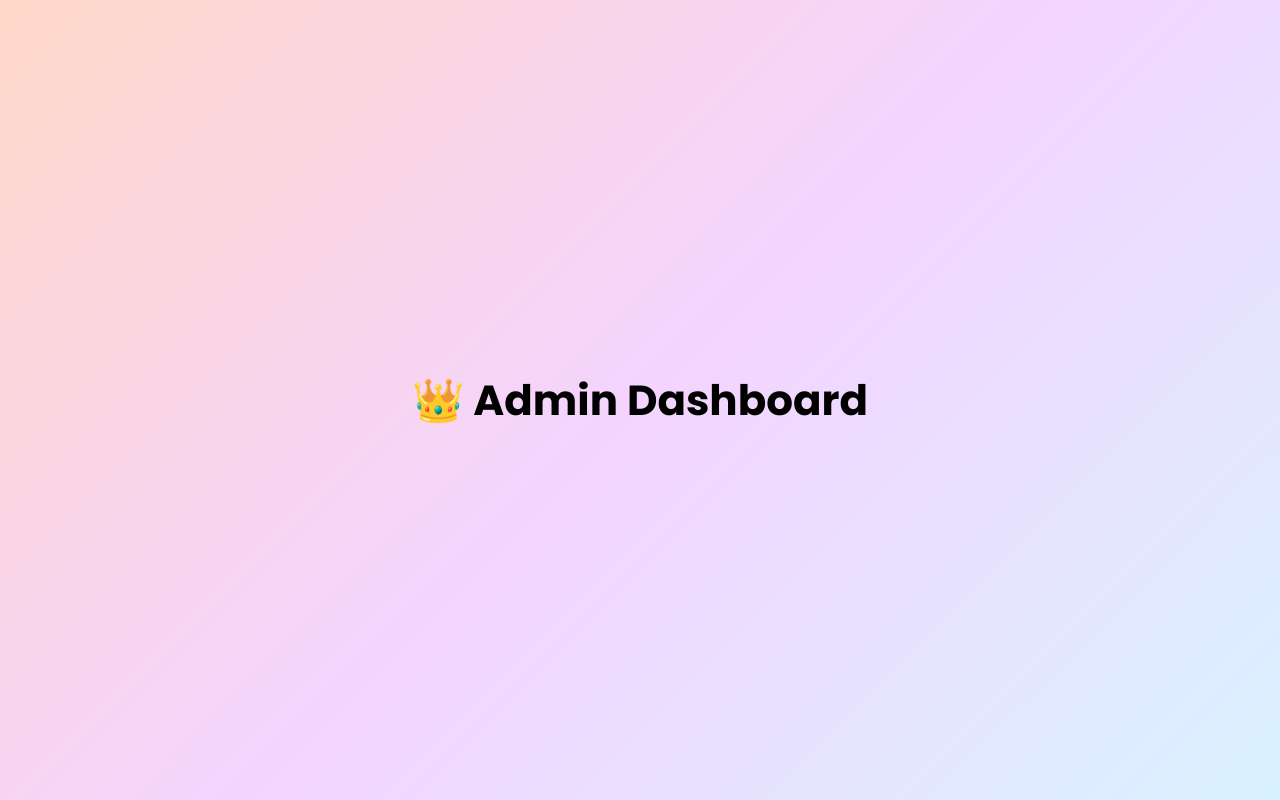
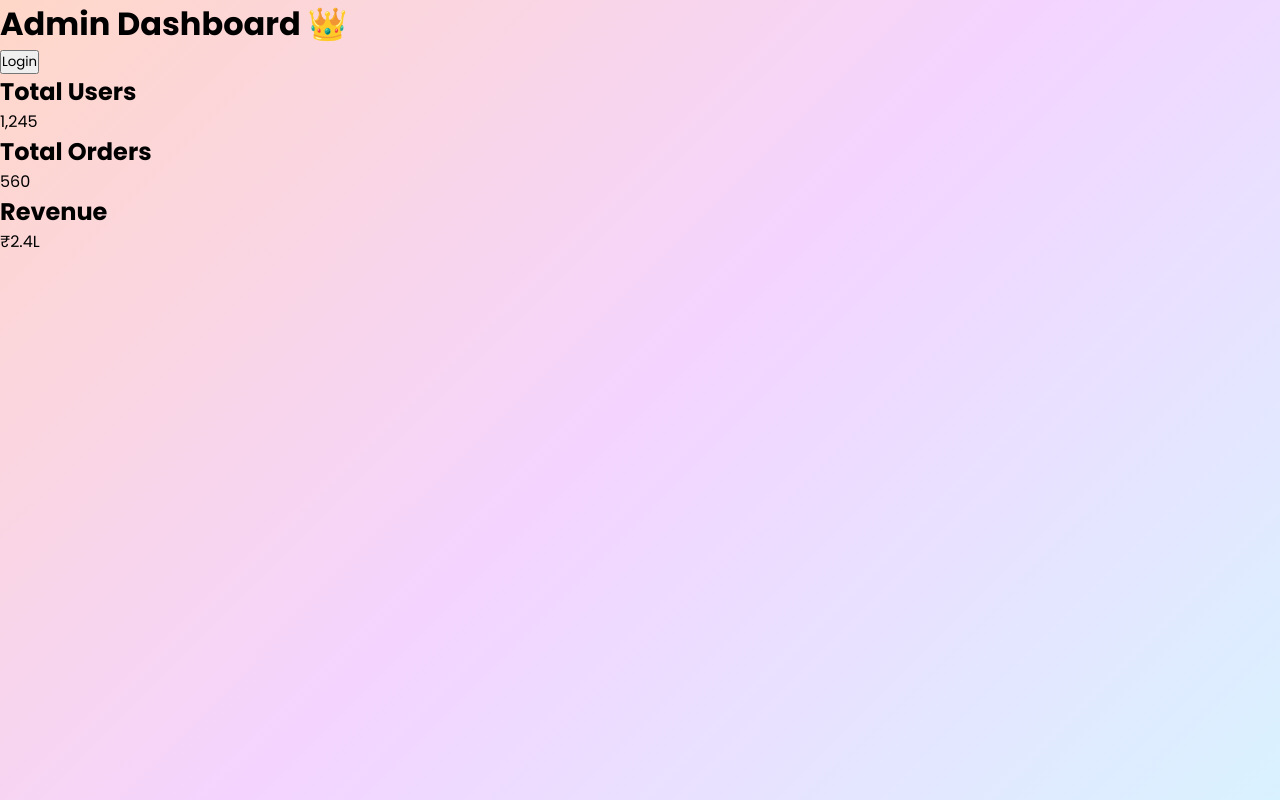
Before and after one commit to Jaswanth778012/NextBuy, a React app in the folder FrontEnd/: page /admin/dashboard in a window 1280 px wide. Built offline with nearby package versions, Linux system fonts and the light colour scheme; the HTML template or start-up script is replaced by a standard one.

Commit message:
added logout

```diff
--- a/FrontEnd/src/pages/AdminDashboard.jsx
+++ b/FrontEnd/src/pages/AdminDashboard.jsx
@@ -1,20 +1,88 @@
 import React from "react";
+
+import { useNavigate }
+from "react-router-dom";
+
+import "../App.css";
 
 function AdminDashboard() {
 
+  const navigate = useNavigate();
+
+  // CHECK TOKEN
+  const token =
+    localStorage.getItem("token");
+
+  // LOGIN
+  const handleLogin = () => {
+
+    navigate("/login");
+  };
+
+  // LOGOUT
+  const handleLogout = () => {
+
+    localStorage.removeItem("token");
+
+    localStorage.removeItem("role");
+
+    navigate("/login");
+  };
+
   return (
 
-    <div
-      style={{
-        minHeight: "100vh",
-        display: "flex",
-        justifyContent: "center",
-        alignItems: "center",
-        fontSize: "42px",
-        fontWeight: "700",
-      }}
-    >
-      👑 Admin Dashboard
+    <div className="admin-dashboard">
+
+      {/* TOP BAR */}
+      <div className="admin-header">
+
+        <h1 className="admin-title">
+          Admin Dashboard 👑
+        </h1>
+
+        {/* LOGIN / LOGOUT BUTTON */}
+        {!token ? (
+
+          <button
+            className="admin-btn"
+            onClick={handleLogin}
+          >
+            Login
+          </button>
+
+        ) : (
+
+          <button
+            className="admin-btn"
+            onClick={handleLogout}
+          >
+            Logout
+          </button>
+
+        )}
+
+      </div>
+
+
+      <div className="dashboard-cards">
+
+        <div className="dashboard-card">
+          <h2>Total Users</h2>
+          <p>1,245</p>
+        </div>
+
+        <div className="dashboard-card">
+          <h2>Total Orders</h2>
+          <p>560</p>
+        </div>
+
+        <div className="dashboard-card">
+          <h2>Revenue</h2>
+          <p>₹2.4L</p>
+        </div>
+
+      </div>
+
     </div>
   );
 }
--- a/FrontEnd/src/pages/Home.jsx
+++ b/FrontEnd/src/pages/Home.jsx
@@ -1,20 +1,62 @@
 import React from "react";
+
+import { useNavigate }
+from "react-router-dom";
 
 function Home() {
 
+  const navigate = useNavigate();
+
+  // CHECK TOKEN
+  const token =
+    localStorage.getItem("token");
+
+  // LOGIN BUTTON
+  const handleLogin = () => {
+
+    navigate("/login");
+  };
+
+  // LOGOUT BUTTON
+  const handleLogout = () => {
+
+    localStorage.removeItem("token");
+
+    localStorage.removeItem("role");
+
+    navigate("/login");
+  };
+
   return (
 
-    <div
-      style={{
-        minHeight: "100vh",
-        display: "flex",
-        justifyContent: "center",
-        alignItems: "center",
-        fontSize: "42px",
-        fontWeight: "700",
-      }}
-    >
-      🏠 User Home Page
+    <div className="home-container">
+
+      <h1>
+        Welcome to Ecommerce 🛍️
+      </h1>
+
+      {/* IF NOT LOGGED IN */}
+      {!token ? (
+
+        <button
+          className="auth-btn"
+          onClick={handleLogin}
+        >
+          Login
+        </button>
+
+      ) : (
+
+        /* IF LOGGED IN */
+        <button
+          className="auth-btn"
+          onClick={handleLogout}
+        >
+          Logout
+        </button>
+
+      )}
+
     </div>
   );
 }
```
